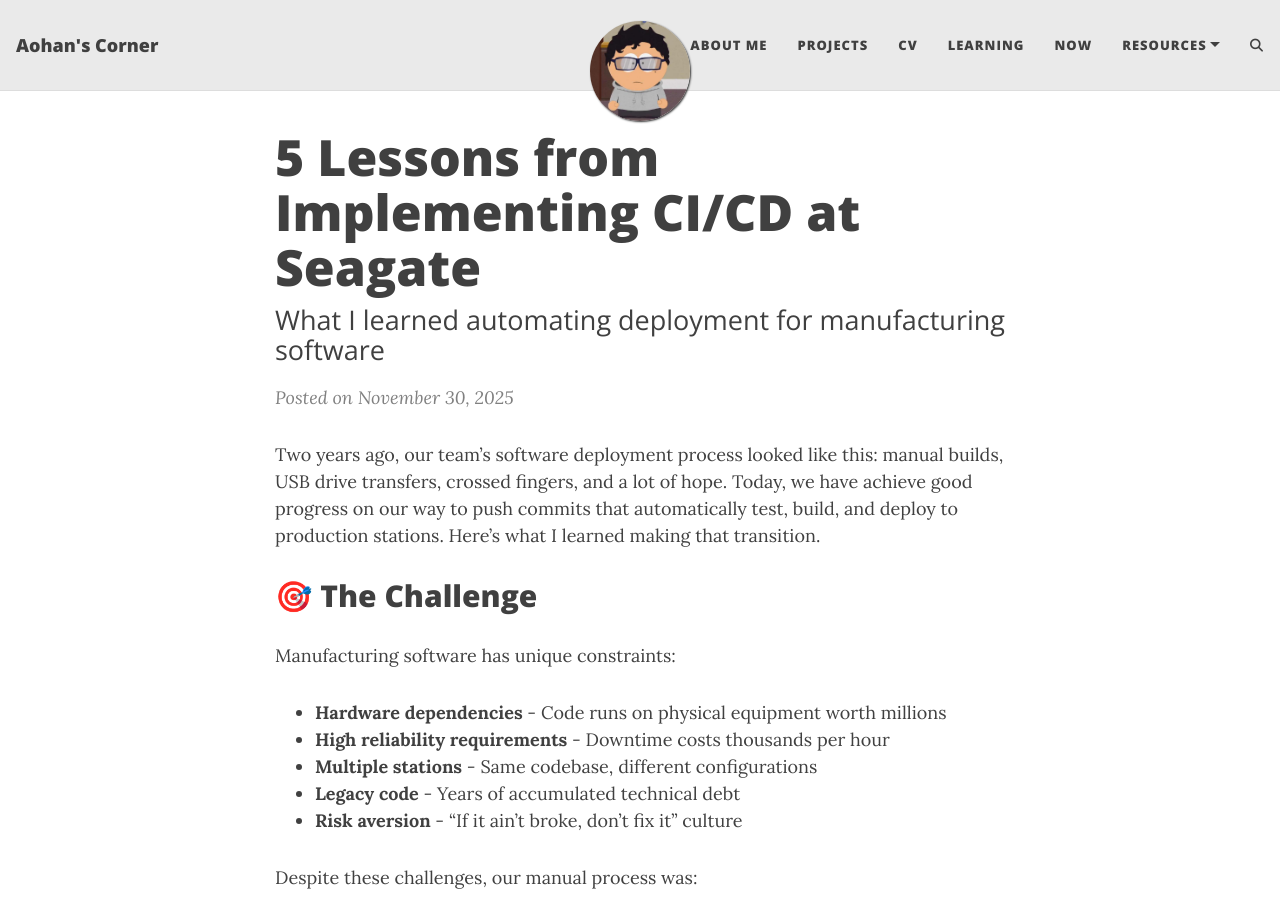
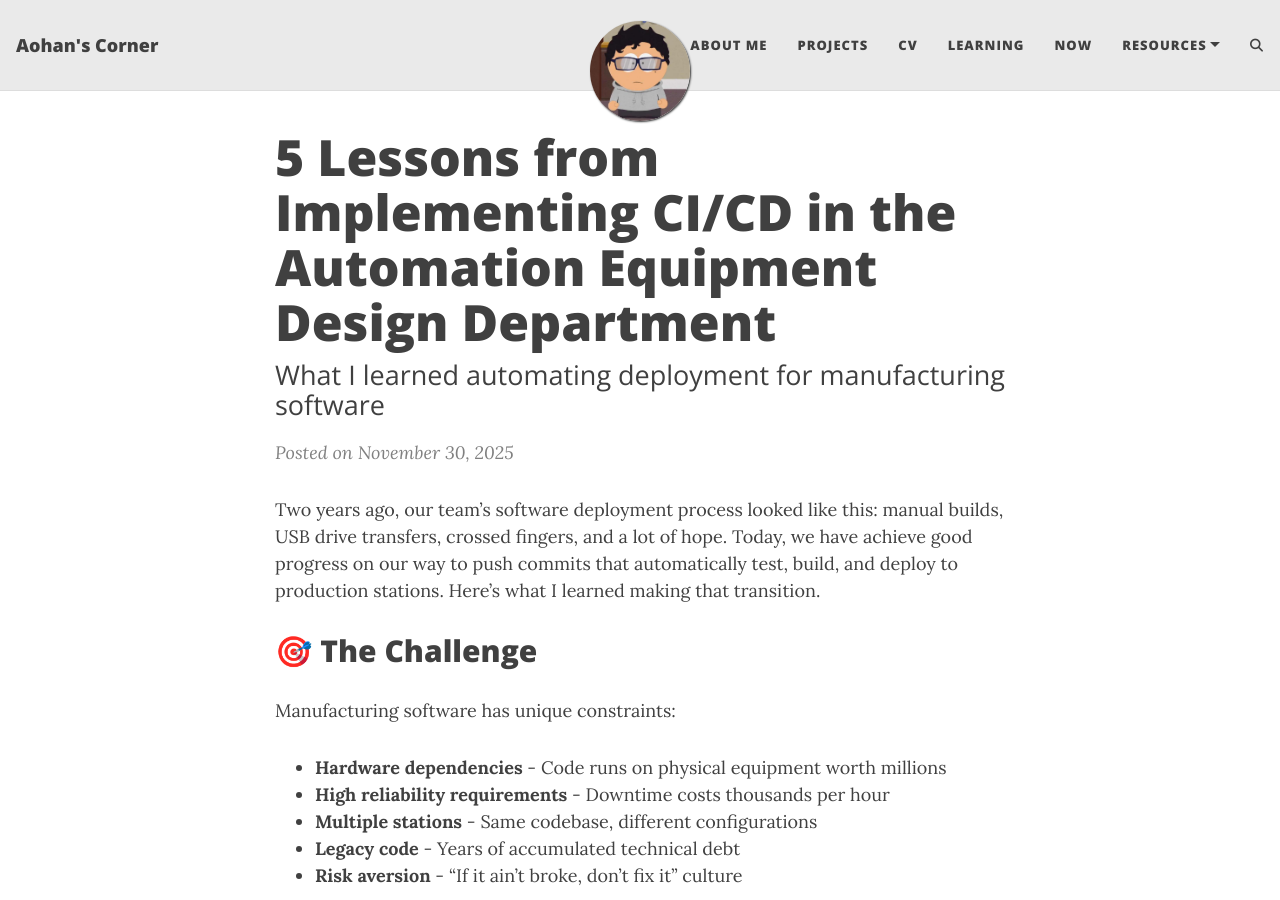
Before and after one commit to heaohan/heaohan.github.io, a Jekyll site: the page built from _posts/2025-11-30-five-lessons-cicd-seagate.md, in a window 1280 px wide and 900 px high. Built offline with Jekyll 4.4.1, drawn with Linux system fonts in a browser that asks for light colours; comment, search, counter and statistics services are not loaded; some of the changed lines change nothing that is shown; some of the changed text lies outside the part shown.

Commit message:
Update title and tools in CI/CD lessons post

```diff
--- a/_posts/2025-11-30-five-lessons-cicd-seagate.md
+++ b/_posts/2025-11-30-five-lessons-cicd-seagate.md
@@ -1,6 +1,6 @@
 ---
 layout: post
-title: "5 Lessons from Implementing CI/CD at Seagate"
+title: "5 Lessons from Implementing CI/CD in the Automation Equipment Design Department"
 subtitle: "What I learned automating deployment for manufacturing software"
 date: 2025-11-30
 tags: [cicd, devops, software-engineering, manufacturing, lessons-learned]
@@ -234,8 +234,8 @@
 
 **Tools we use:**
 - **GitHub Actions** - CI/CD pipelines
-- **CMake** - Build system
-- **Google Test** - Unit testing
+- **msbuild** - Build system
+- **NetFramework Test** - Unit testing
 - **Docker** (exploring) - Consistent environments
 
 **Communities:**
```
